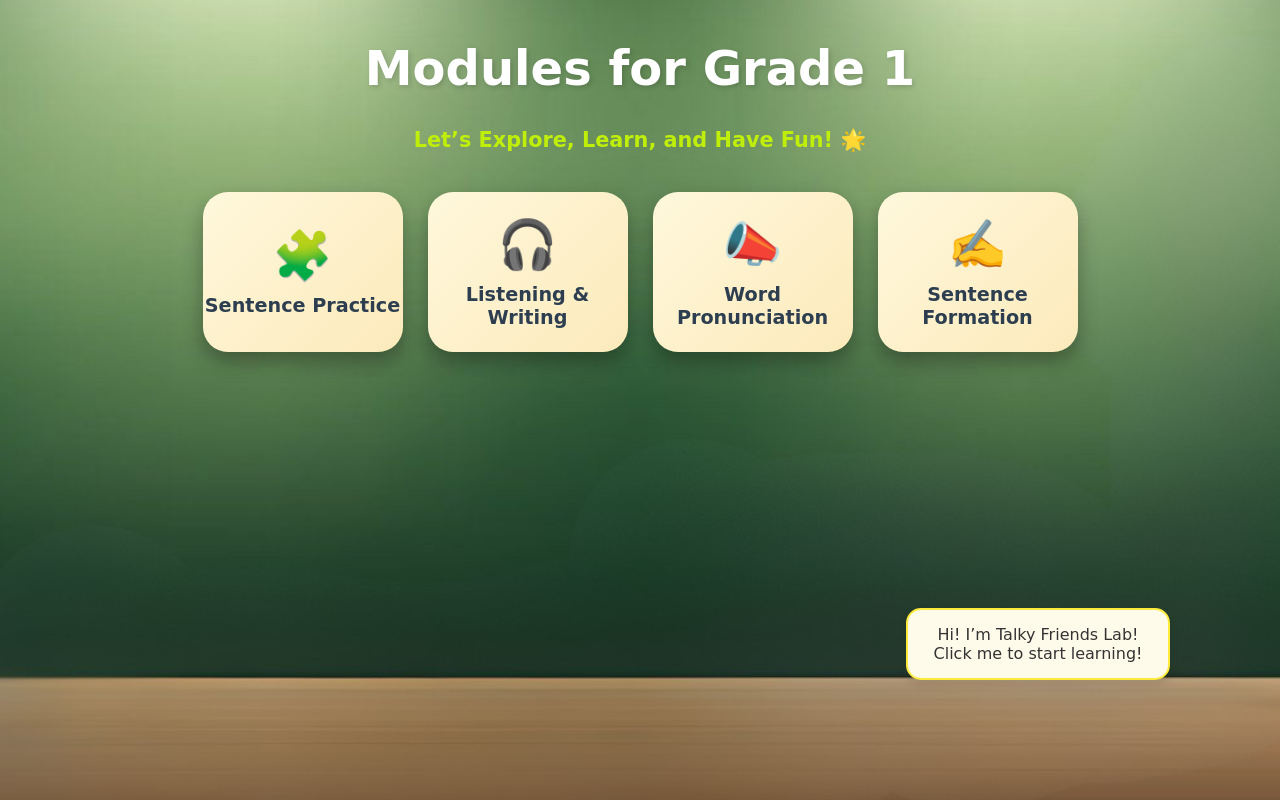
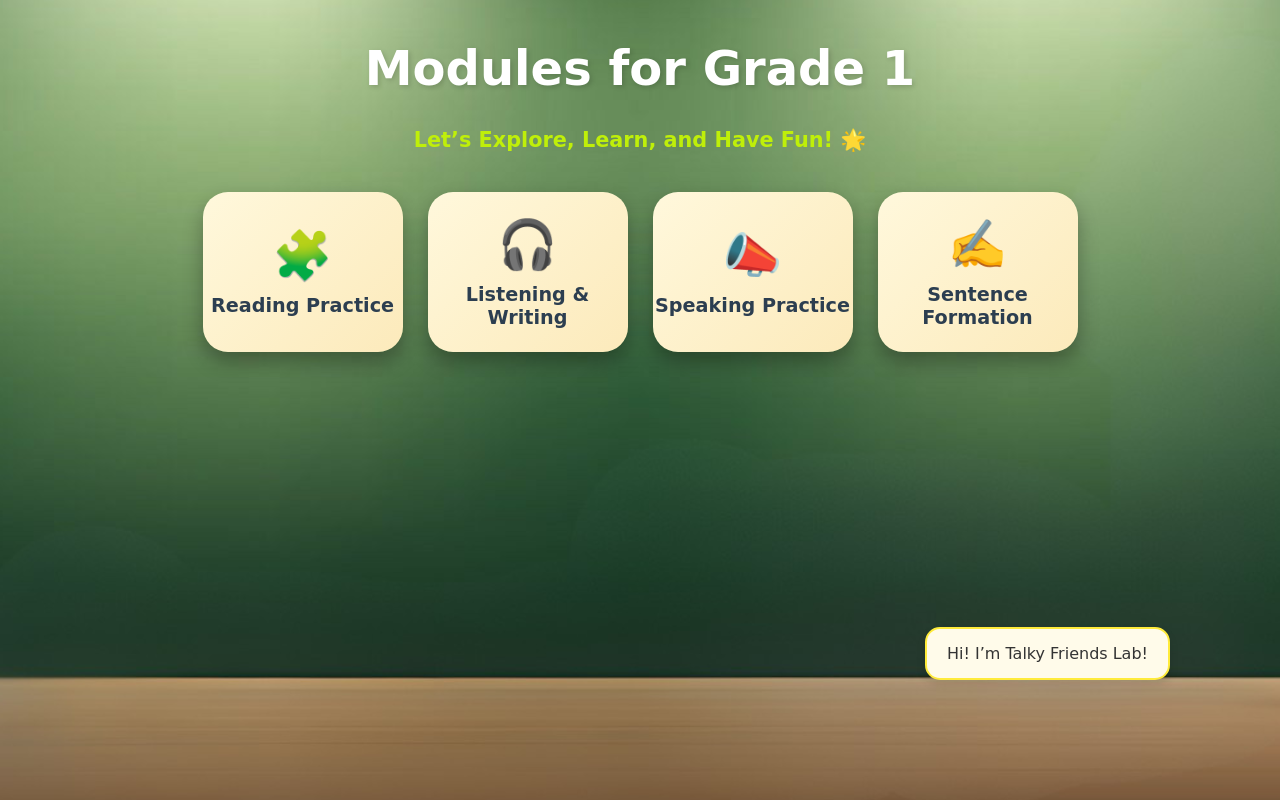
Before and after one commit to krishacbm-bot/languagelab23, a Flask app: page /module.html in a window 1280 px wide. Run offline with Flask 3, Linux system fonts and the light colour scheme.

Commit message:
Update module.html

```diff
--- a/language_lab/templates/module.html
+++ b/language_lab/templates/module.html
@@ -137,7 +137,7 @@ body {
 
 <div class="container" id="moduleContainer"></div>
 
-<div class="speech" id="speechBox">Hi! I’m Talky Friends Lab! Click me to start learning! </div>
+<div class="speech" id="speechBox">Hi! I’m Talky Friends Lab! </div>
 <div id="mascot"></div>
 
 <script>
@@ -153,9 +153,9 @@ body {
   document.getElementById("gradeTitle").textContent = `Modules for ${formatGradeName(grade)}`;
 
   const modules = [
-    { name: "Sentence Practice", icon: "🧩", link: "pronunciationsentence.html" },
+    { name: "Reading Practice", icon: "🧩", link: "pronunciationsentence.html" },
     { name: "Listening & Writing", icon: "🎧", link: "listening.html" },
-    { name: "Word Pronunciation", icon: "📣", link: "word.html" },
+    { name: "Speaking Practice", icon: "📣", link: "word.html" },
     { name: "Sentence Formation", icon: "✍️", link: "sentenceformation.html" }
   ];
 
```
